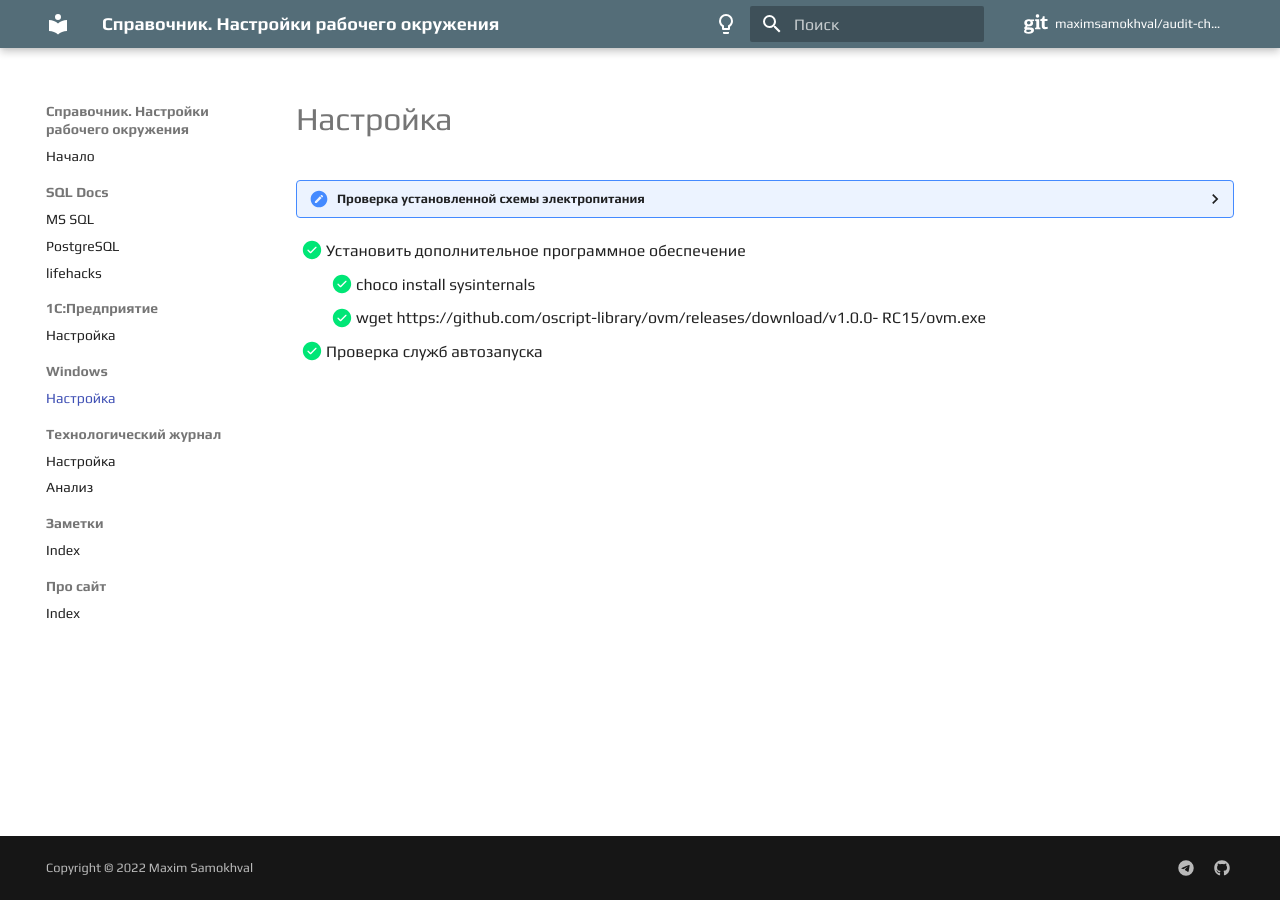
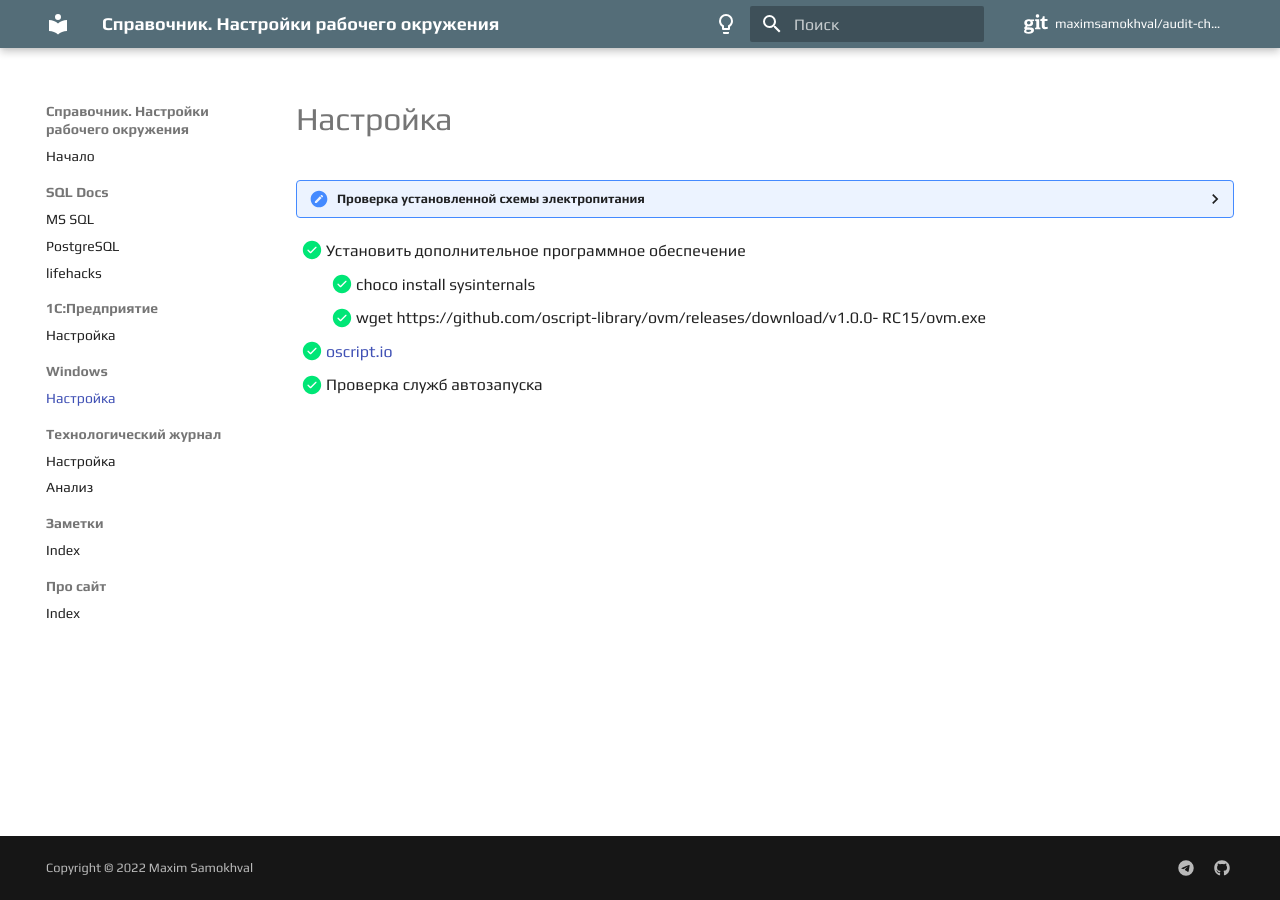
Before and after one commit to maximsamokhval/audit-checklist, an MkDocs documentation site: the page built from docs/Windows/index.md, in a window 1280 px wide. Built offline with MkDocs 1.6.1 and Material for MkDocs 9.7.7, drawn with Linux system fonts in a browser that asks for light colours; comment, search, counter and statistics services are not loaded.

Commit message:
doc:$links

```diff
--- a/docs/Windows/index.md
+++ b/docs/Windows/index.md
@@ -12,4 +12,6 @@ powercfg /query SCHEME_CURRENT SUB_PROCESSOR PROCTHROTTLEMAX
     - [x] choco install sysinternals
     - [x] wget https://github.com/oscript-library/ovm/releases/download/v1.0.0-
 RC15/ovm.exe
+- [x] [oscript.io](https://oscript.io/downloads)
+
 - [x] Проверка служб автозапуска
```
